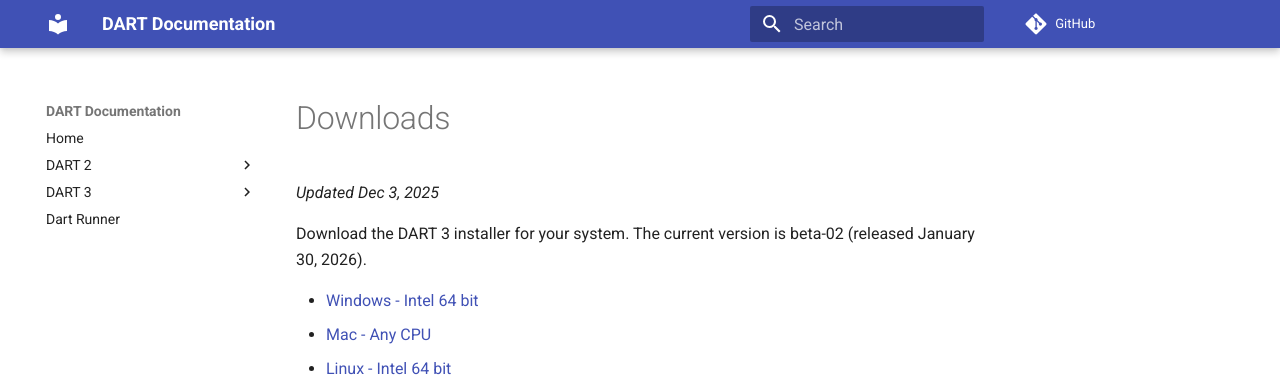
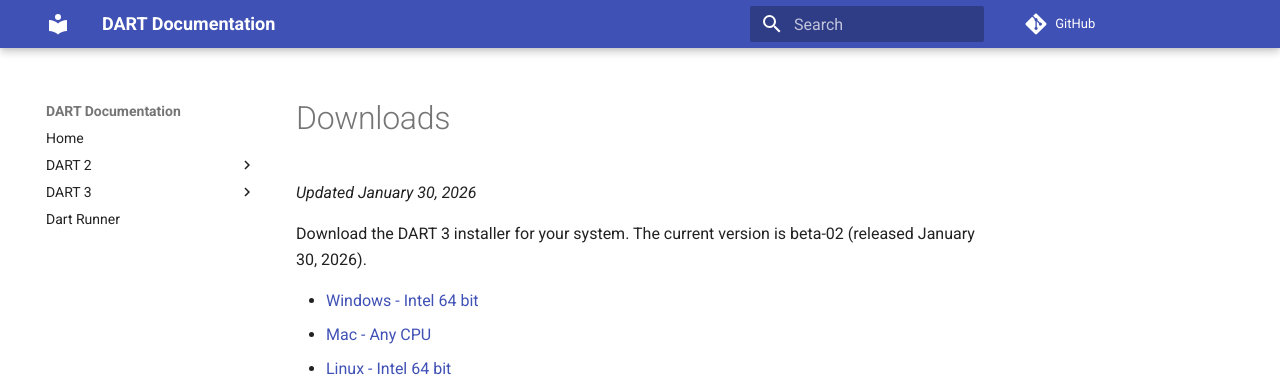
Before and after one commit to APTrust/dart-docs, an MkDocs documentation site: the page built from docs/dart3/shared/downloads.md, in a window 1280 px wide. Shown: the top 377 px of the page. Built offline with MkDocs 1.6.1 and Material for MkDocs 9.7.7, drawn with Linux system fonts in a browser that asks for light colours; comment, search, counter and statistics services are not loaded.

Commit message:
Fixed updated date

```diff
--- a/docs/dart3/shared/downloads.md
+++ b/docs/dart3/shared/downloads.md
@@ -1,4 +1,4 @@
-_Updated Dec 3, 2025_
+_Updated January 30, 2026_
 
 Download the DART 3 installer for your system. The current version is beta-02 (released January 30, 2026).
 
```
